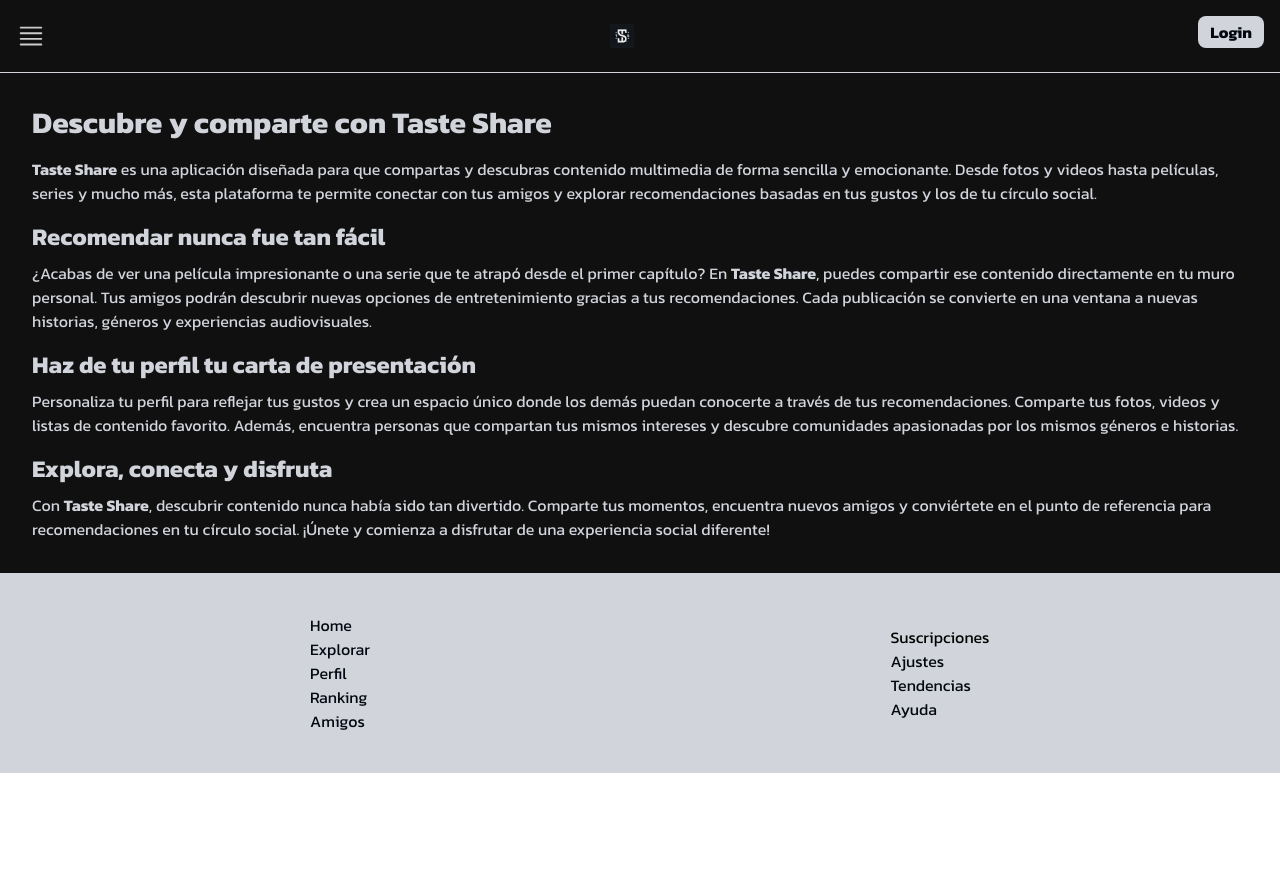
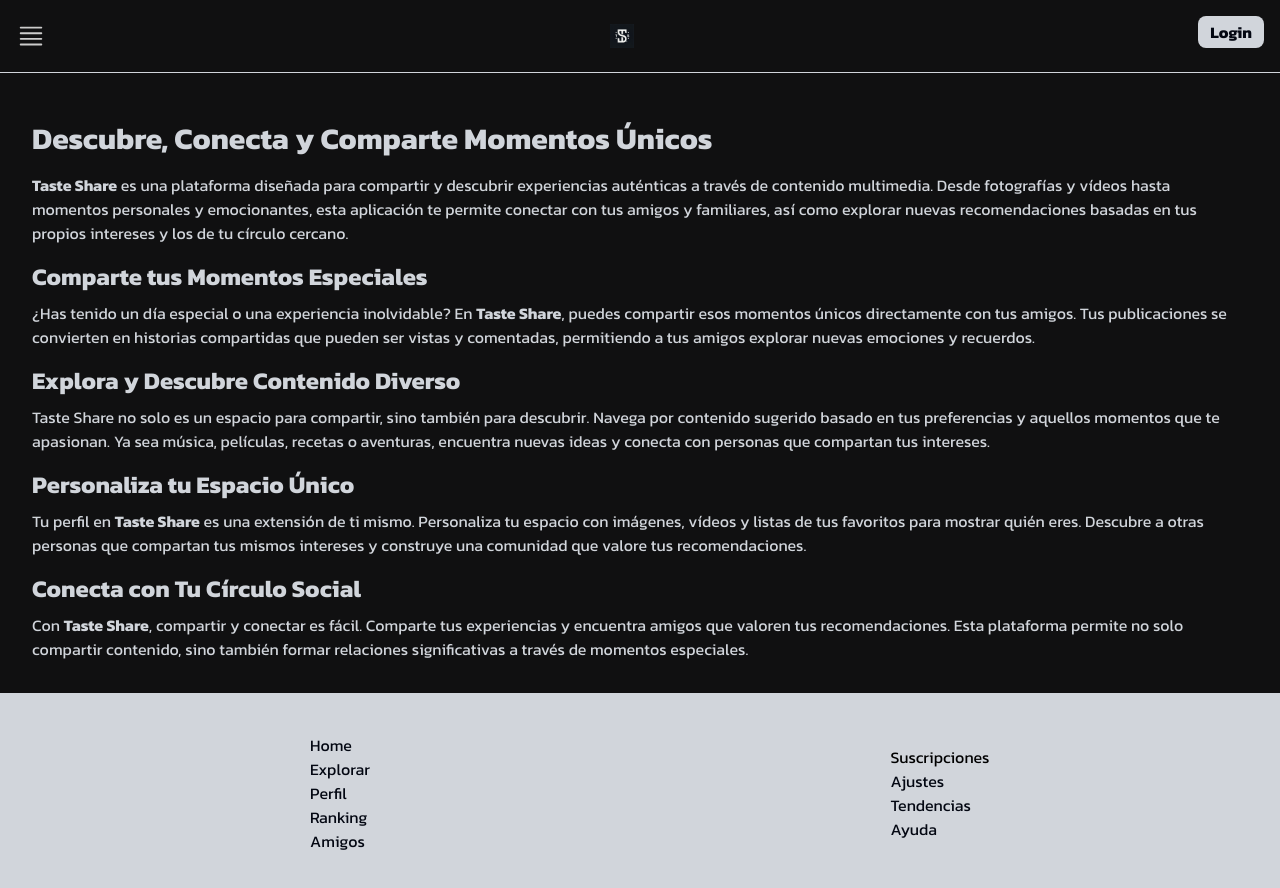
Before and after one commit to Chispaclick/Taste-Share, a Next.js app: page /taste-share in a window 1280 px wide. Shown: the top 888 px of the page. Before the commit the page ends 800 px from the top, so only its background shows below. Built offline with nearby package versions, Linux system fonts and the light colour scheme.

Commit message:
Taste Share commit #10

```diff
--- a/src/app/home/page.jsx
+++ b/src/app/home/page.jsx
@@ -2,15 +2,48 @@ import React from "react";
 
 function Home() {
   return (
-    <div className=" flex flex-col bg-background ">
-      <h1 className="text-gray-300 text-2xl">Recomendar nunca fue tan fácil</h1>
-      <p className="text-gray-300 text-lg">
+    <div className="recommendation-section bg-background text-gray-300 p-8">
+      <img src="/user_share.jpg" alt="user" className="rounded-md mb-4" />
+      <h1 className="text-3xl font-bold my-4">
+        Descubre y comparte con Taste Share
+      </h1>
+      <p className="mb-4">
+        <strong>Taste Share</strong> es una aplicación diseñada para que
+        compartas y descubras contenido multimedia de forma sencilla y
+        emocionante. Desde fotos y videos hasta películas, series y mucho más,
+        esta plataforma te permite conectar con tus amigos y explorar
+        recomendaciones basadas en tus gustos y los de tu círculo social.
+      </p>
+      <h2 className="text-2xl font-semibold mb-2">
+        Recomendar nunca fue tan fácil
+      </h2>
+      <p className="mb-4">
         ¿Acabas de ver una película impresionante o una serie que te atrapó
-        desde el primer capítulo? En Taste Share, puedes compartir ese contenido
-        directamente en tu muro personal. Tus amigos podrán descubrir nuevas
-        opciones de entretenimiento basándose en tus gustos. Cada recomendación
-        publicada en tu perfil se convierte en una oportunidad para que tu
-        círculo explore nuevas historias, géneros y experiencias audiovisuales.
+        desde el primer capítulo? En <strong>Taste Share</strong>, puedes
+        compartir ese contenido directamente en tu muro personal. Tus amigos
+        podrán descubrir nuevas opciones de entretenimiento gracias a tus
+        recomendaciones. Cada publicación se convierte en una ventana a nuevas
+        historias, géneros y experiencias audiovisuales.
+      </p>
+      <h2 className="text-2xl font-semibold mb-2">
+        Haz de tu perfil tu carta de presentación
+      </h2>
+      <p className="mb-4">
+        Personaliza tu perfil para reflejar tus gustos y crea un espacio único
+        donde los demás puedan conocerte a través de tus recomendaciones.
+        Comparte tus fotos, videos y listas de contenido favorito. Además,
+        encuentra personas que compartan tus mismos intereses y descubre
+        comunidades apasionadas por los mismos géneros e historias.
+      </p>
+      <h2 className="text-2xl font-semibold mb-2">
+        Explora, conecta y disfruta
+      </h2>
+      <p>
+        Con <strong>Taste Share</strong>, descubrir contenido nunca había sido
+        tan divertido. Comparte tus momentos, encuentra nuevos amigos y
+        conviértete en el punto de referencia para recomendaciones en tu círculo
+        social. ¡Únete y comienza a disfrutar de una experiencia social
+        diferente!
       </p>
     </div>
   );
--- a/src/app/hooks/useForm.js
+++ b/src/app/hooks/useForm.js
@@ -0,0 +1,46 @@
+import { checkingCredencials } from "@/slice/authSlice";
+import { useState } from "react";
+import { useDispatch } from "react-redux";
+
+function useForm(valorInicial, validacion) {
+
+  const dispatch = useDispatch()
+  const [valorInput, setValorInput] = useState(valorInicial);
+  const [error, setError] = useState({});
+
+  const manejadorCambio = (evento) => {
+    const { name, value } = evento.target;
+    setValorInput({
+      ...valorInput,
+      [name]: value,
+    });
+
+    if (validacion) {
+      const validadorError = validacion({
+        ...valorInput,
+        [name]: value,
+      });
+      setError(validadorError);
+    }
+  };
+
+  const manejadorEnvio = (evento, callback) => {
+    evento.preventDefault();
+    if (Object.keys(error).length === 0) {
+      callback(); // Ejecuta una función si no hay errores
+    } else {
+      console.error("Errores en el formulario:", error);
+    }
+    console.log({email, password})
+    dispatch(checkingCredencials())
+  };
+
+  return {
+    valorInput,
+    error,
+    manejadorCambio,
+    manejadorEnvio,
+  };
+}
+
+export default useForm;
--- a/src/app/layout.js
+++ b/src/app/layout.js
@@ -1,6 +1,7 @@
 import ClientComponent from "@/components/client-component/ClientComponent";
 import "./globals.css"; // Asegúrate de incluir tu archivo CSS global
 import { Kanit } from "next/font/google";
+
 
 // Carga la fuente Kanit con los pesos deseados
 const kanit = Kanit({
--- a/src/app/taste-share/page.jsx
+++ b/src/app/taste-share/page.jsx
@@ -3,46 +3,60 @@ import React from "react";
 function TasteShare() {
   return (
     <div className="recommendation-section bg-background text-gray-300 p-8">
-      <h1 className="text-3xl font-bold mb-4">
-        Descubre y comparte con Taste Share
+      <h1 className="text-3xl font-bold my-4">
+        Descubre, Conecta y Comparte Momentos Únicos
       </h1>
       <p className="mb-4">
-        <strong>Taste Share</strong> es una aplicación diseñada para que
-        compartas y descubras contenido multimedia de forma sencilla y
-        emocionante. Desde fotos y videos hasta películas, series y mucho más,
-        esta plataforma te permite conectar con tus amigos y explorar
-        recomendaciones basadas en tus gustos y los de tu círculo social.
+        <strong>Taste Share</strong> es una plataforma diseñada para compartir y
+        descubrir experiencias auténticas a través de contenido multimedia.
+        Desde fotografías y vídeos hasta momentos personales y emocionantes,
+        esta aplicación te permite conectar con tus amigos y familiares, así
+        como explorar nuevas recomendaciones basadas en tus propios intereses y
+        los de tu círculo cercano.
       </p>
+
       <h2 className="text-2xl font-semibold mb-2">
-        Recomendar nunca fue tan fácil
+        Comparte tus Momentos Especiales
       </h2>
       <p className="mb-4">
-        ¿Acabas de ver una película impresionante o una serie que te atrapó
-        desde el primer capítulo? En <strong>Taste Share</strong>, puedes
-        compartir ese contenido directamente en tu muro personal. Tus amigos
-        podrán descubrir nuevas opciones de entretenimiento gracias a tus
-        recomendaciones. Cada publicación se convierte en una ventana a nuevas
-        historias, géneros y experiencias audiovisuales.
+        ¿Has tenido un día especial o una experiencia inolvidable? En{" "}
+        <strong>Taste Share</strong>, puedes compartir esos momentos únicos
+        directamente con tus amigos. Tus publicaciones se convierten en
+        historias compartidas que pueden ser vistas y comentadas, permitiendo a
+        tus amigos explorar nuevas emociones y recuerdos.
       </p>
+
       <h2 className="text-2xl font-semibold mb-2">
-        Haz de tu perfil tu carta de presentación
+        Explora y Descubre Contenido Diverso
       </h2>
       <p className="mb-4">
-        Personaliza tu perfil para reflejar tus gustos y crea un espacio único
-        donde los demás puedan conocerte a través de tus recomendaciones.
-        Comparte tus fotos, videos y listas de contenido favorito. Además,
-        encuentra personas que compartan tus mismos intereses y descubre
-        comunidades apasionadas por los mismos géneros e historias.
+        Taste Share no solo es un espacio para compartir, sino también para
+        descubrir. Navega por contenido sugerido basado en tus preferencias y
+        aquellos momentos que te apasionan. Ya sea música, películas, recetas o
+        aventuras, encuentra nuevas ideas y conecta con personas que compartan
+        tus intereses.
       </p>
+
       <h2 className="text-2xl font-semibold mb-2">
-        Explora, conecta y disfruta
+        Personaliza tu Espacio Único
+      </h2>
+      <p className="mb-4">
+        Tu perfil en <strong>Taste Share</strong> es una extensión de ti mismo.
+        Personaliza tu espacio con imágenes, vídeos y listas de tus favoritos
+        para mostrar quién eres. Descubre a otras personas que compartan tus
+        mismos intereses y construye una comunidad que valore tus
+        recomendaciones.
+      </p>
+
+      <h2 className="text-2xl font-semibold mb-2">
+        Conecta con Tu Círculo Social
       </h2>
       <p>
-        Con <strong>Taste Share</strong>, descubrir contenido nunca había sido
-        tan divertido. Comparte tus momentos, encuentra nuevos amigos y
-        conviértete en el punto de referencia para recomendaciones en tu círculo
-        social. ¡Únete y comienza a disfrutar de una experiencia social
-        diferente!
+        Con <strong>Taste Share</strong>, compartir y conectar es fácil.
+        Comparte tus experiencias y encuentra amigos que valoren tus
+        recomendaciones. Esta plataforma permite no solo compartir contenido,
+        sino también formar relaciones significativas a través de momentos
+        especiales.
       </p>
     </div>
   );
--- a/src/components/slide-main/SlideMain.jsx
+++ b/src/components/slide-main/SlideMain.jsx
@@ -1,27 +1,39 @@
 import Link from "next/link";
-
+import { useEffect } from 'react';
 
 function SlideMain({ isOpen, setIsOpen }) {
   const handleClose = () => {
     setIsOpen(false); // Cierra el menú al hacer clic en un enlace
   };
+
+  useEffect(() => {
+    if (isOpen) {
+      document.body.classList.add('no-scroll'); // Deshabilitar scroll
+    } else {
+      document.body.classList.remove('no-scroll'); // Rehabilitar scroll
+    }
+    return () => {
+      document.body.classList.remove('no-scroll'); // Limpiar la clase cuando el componente se desmonta
+    };
+  }, [isOpen]);
+
   return (
     <div
-      className={`absolute z-{0} left-0 top-18 flex flex-col bg-background text-white p-2 rounded shadow-lg transition-transform duration-500 ease-in-out w-full overflow-hidden${
+      className={`absolute z-10 left-0 top-18 flex flex-col bg-background text-white p-2 rounded shadow-lg transition-transform duration-500 ease-in-out w-full overflow-hidden${
         isOpen
           ? "opacity-100 visible translate-x-0"
           : "opacity-0 invisible -translate-x-full"
       }`}
     >
-      <di className="flex flex-col place-content-start items-start rounded-lg bg-background p-8">
+      <div className="flex flex-col place-content-start items-start rounded-lg bg-background p-8">
         <img src="/user_albert.jpg" className="w-16 rounded-full" />
         <h1 className="text-gray-300 font-semibold pt-4">ALBERTO</h1>
-      </di>
+      </div>
       <div className="flex flex-col p-4 pb-96">
         <Link
           onClick={handleClose}
           className="text-gray-300 text-lg p-1 hover:bg-gray-100 hover:text-gray-950 pl-4 rounded-xl font-semibold mb-2"
-          href="/"
+          href="/home"
         >
           Home
         </Link>
--- /dev/null
+++ b/src/slice/authSlice.js
@@ -0,0 +1,36 @@
+const { createSlice } = require("@reduxjs/toolkit");
+
+export const authSlice = createSlice({
+  name: "auth",
+  initialState: {
+    status: "not-autheticated", // 'checking', 'not-autheticated', 'autheticated'
+    uid: null,
+    email: null,
+    displayName: null,
+    photoURL: null,
+    errorMesssage: null,
+  },
+  reducers: {
+    login: (state, action) => {
+      state.status = "autheticated";
+      state.uid = action.payload.uid;
+      state.email = action.payload.email;
+      state.displayName = action.payload.displayName;
+      state.photoURL = action.payload.photoURL;
+      state.errorMesssage = null;
+    },
+    logout: (state) => {
+      state.status = "not-autheticated";
+      state.uid = null;
+      state.email = null;
+      state.displayName = null;
+      state.photoURL = null;
+      state.errorMesssage = null;
+    },
+    checkingCredencials: (state) => {
+      state.status = "checking";
+    },
+  },
+});
+
+export const { login, logout, checkingCredencials } = authSlice.actions;
--- /dev/null
+++ b/src/slice/thunks.js
@@ -0,0 +1,9 @@
+import { checkingCredencials } from "./authSlice"
+
+
+
+export const chekingAuthentication = (email,passsword) => {
+    return async(dispatch) => {
+        dispatch(checkingCredencials())
+    }
+}
--- /dev/null
+++ b/src/store/store.js
@@ -0,0 +1,11 @@
+
+
+import { authSlice } from "@/slice/authSlice";
+
+import  { configureStore } from "@reduxjs/toolkit";
+
+export const store = configureStore({
+    reducer: {
+        auth: authSlice.reducer,
+    }
+})
```
Also changed, not shown: package.json (+6 -4 lines), src/components/client-component/ClientComponent.jsx (+8 -7 lines), src/components/login/Login.jsx (+51 -18 lines), public/user_share.jpg (added), 1 other file (tests, documents, lock files or other folders).
